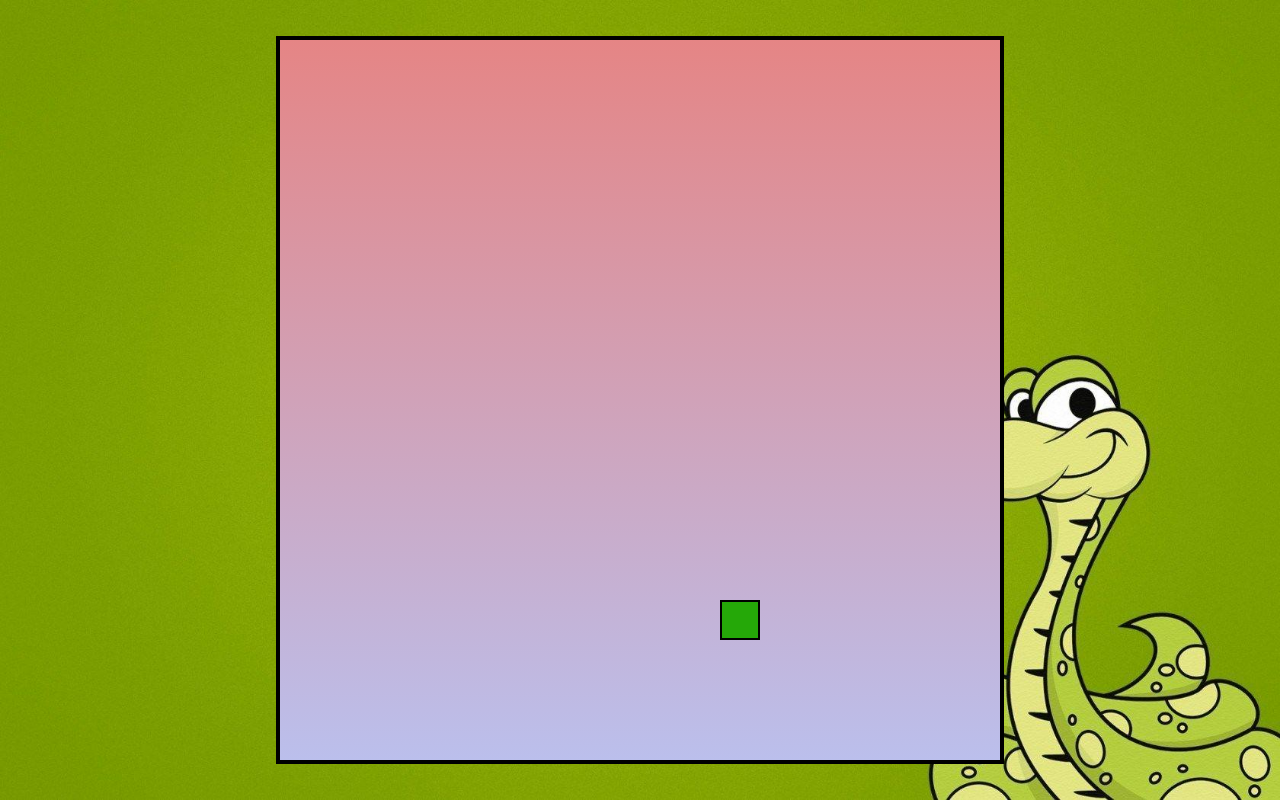
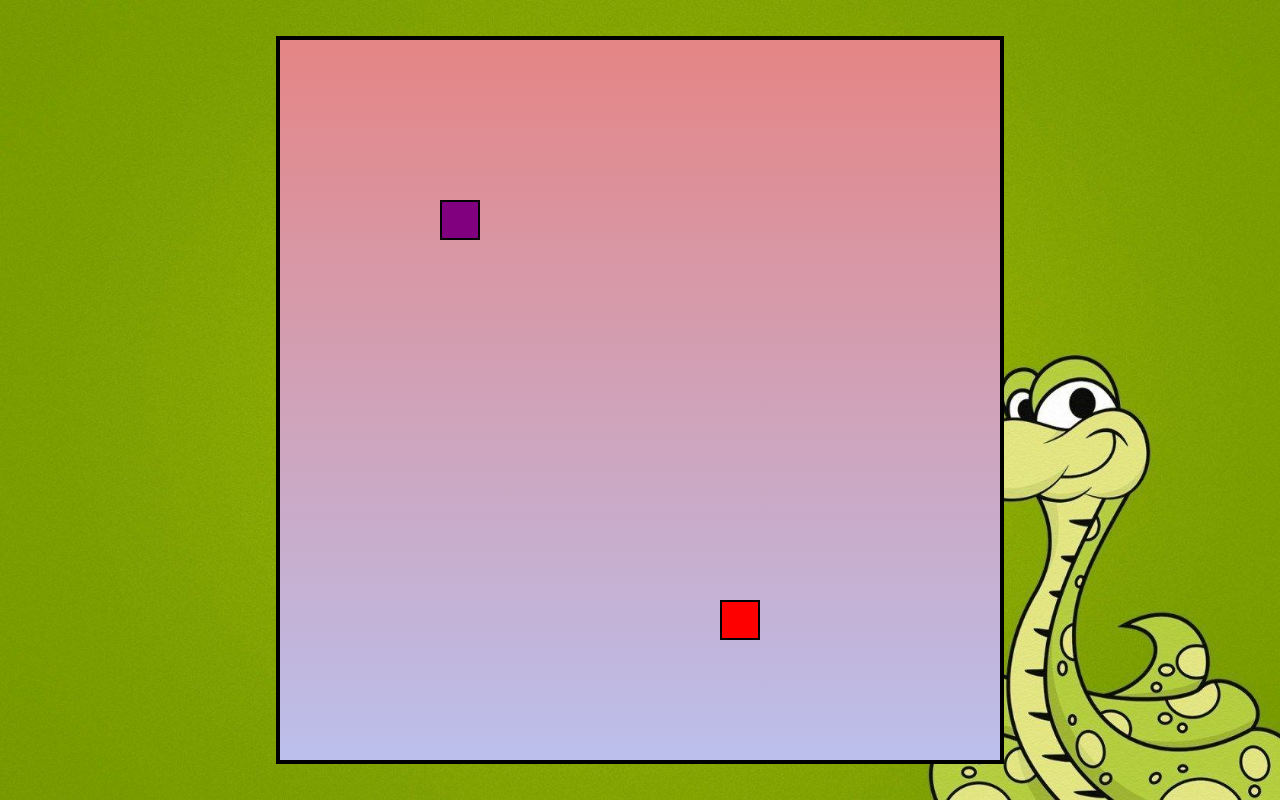
Before and after one commit to SubhamPaul21/Snake_Game_JS, a plain HTML site: page index.html in a window 1280 px wide. Drawn offline with Linux system fonts and the light colour scheme.

Commit message:
adds snake and food in the board

```diff
--- a/css/style.css
+++ b/css/style.css
@@ -23,12 +23,17 @@
     grid-template-columns: repeat(18, 1fr);
 }
 
-.snake {
+.snakeHead {
+    background-color: red;
+    border: 2px black solid;
+}
+
+.snakeBody {
     background-color: rgb(37, 168, 8);
     border: 2px black solid;
 }
 
 .food {
-    background-color: red;
+    background-color: purple;
     border: 2px black solid;
 }
--- a/js/index.js
+++ b/js/index.js
@@ -8,6 +8,7 @@ let lastRenderedTime = 0;
 let snakeArr = [
     { x: 12, y: 15 },
 ];
+let food = { x: 5, y: 5 };
 
 // Function Declarations
 function main(cTime) {
@@ -22,19 +23,37 @@ function main(cTime) {
 }
 
 function gameEngine() {
-
-    // Display/Render the snake in the board
     let board = document.getElementById("board");
     // declared to remove any redundant items from the board
     board.innerHTML = "";
-    //
+    // Display/Render the snake in the board
+    displaySnake(board);
+    // Display/Render the food in the board
+    displayFood(board);
+}
+
+// Function to display snake in the board
+function displaySnake(board) {
     snakeArr.forEach((element, index) => {
         let snakeElement = document.createElement("div");
         snakeElement.style.gridRowStart = element.y;
         snakeElement.style.gridColumnStart = element.x;
-        snakeElement.classList.add("snake");
+        if (index === 0) {
+            snakeElement.classList.add("snakeHead");
+        } else {
+            snakeElement.classList.add("snakeBody");
+        }
         board.appendChild(snakeElement);
-    })
+    });
+}
+
+// Function to display food in the board
+function displayFood(board) {
+    let foodElement = document.createElement("div");
+    foodElement.style.gridRowStart = food.y;
+    foodElement.style.gridColumnStart = food.x;
+    foodElement.classList.add("food");
+    board.appendChild(foodElement);
 }
 
 // Main Game Process Starts Here
```
